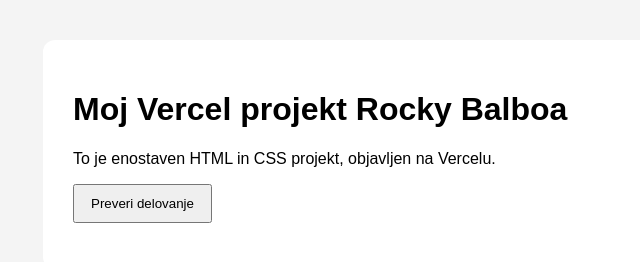
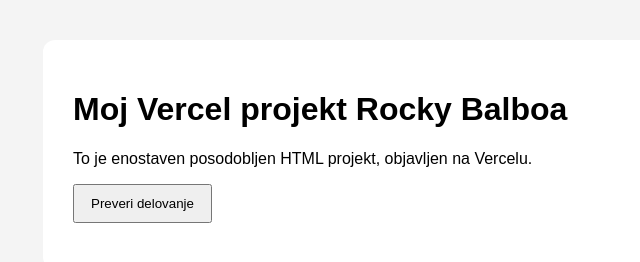
Before and after one commit to Rok777-coder/moj-vercel-projekt, a plain HTML site: page index.html in a window 1280 px wide. Shown: the whole page, without its empty margins (217-857 px from the left). Drawn offline with Linux system fonts and the light colour scheme.

Commit message:
Uspela sprememba

```diff
--- a/index.html
+++ b/index.html
@@ -8,7 +8,7 @@
 <body>
     <main>
         <h1>Moj Vercel projekt Rocky Balboa</h1>
-        <p>To je enostaven HTML in CSS projekt, objavljen na Vercelu.</p>
+        <p>To je enostaven posodobljen HTML projekt, objavljen na Vercelu.</p>
         <button onclick="showMessage()">Preveri delovanje</button>
         <p id="message"></p>
     </main>
```
